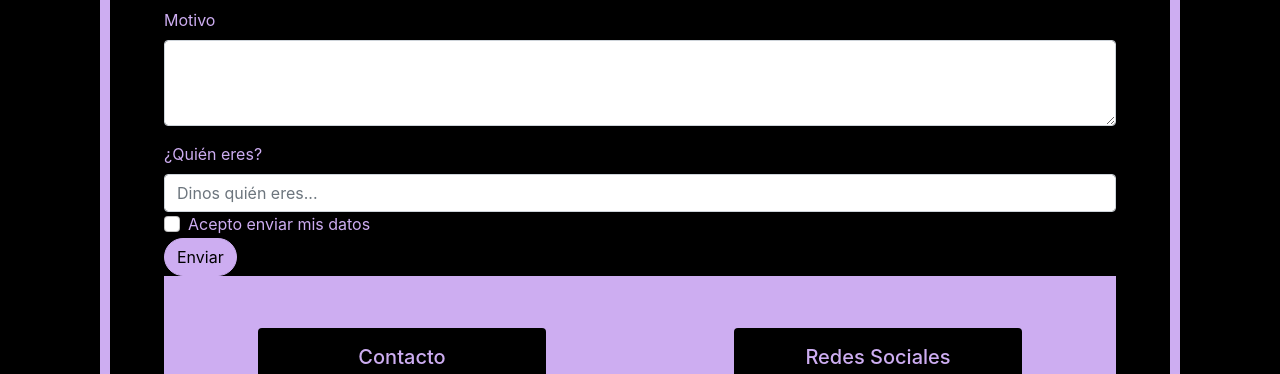
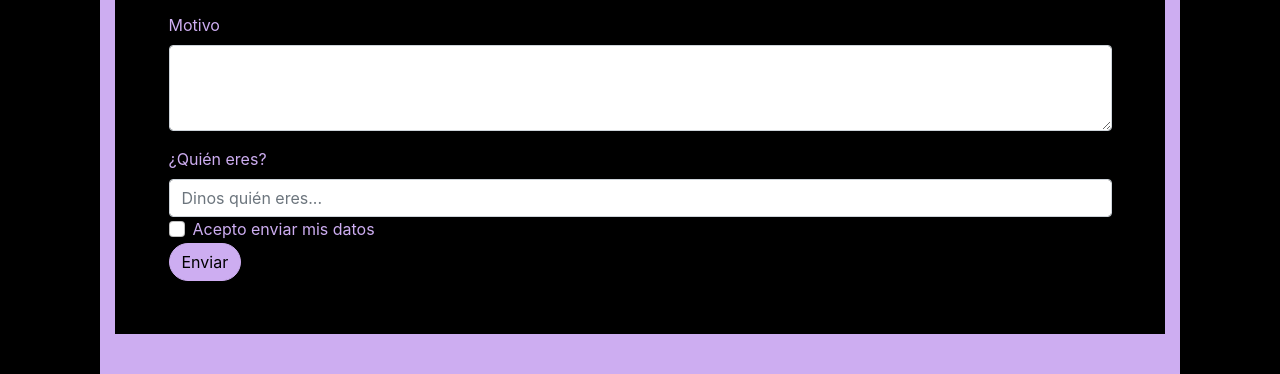
Before and after one commit to jst7/band-app, a website built with Parcel: page src/contact.html in a window 1280 px wide. Shown: the part 324-698 px from the top of the page. Built offline with nearby package versions, Linux system fonts and the light colour scheme.

Commit message:
fix contact style

```diff
--- a/src/contact.html
+++ b/src/contact.html
@@ -33,7 +33,8 @@
       </div>
     </nav>
 
-    <main class="formulary">
+    <main>
+        <div  class="formulary">
         <h1>Contacta con nosotros</h1>
 
         <form>
@@ -60,6 +61,7 @@
           </div>
           <button type="submit" class="btn btn-success">Enviar</button>
         </form>
+    </div>
 
     <div class="contact">
       <div class="card bg-dark contact__info" style="width: 18rem;">
```
Lines whose indentation alone changed are shown as unchanged.
